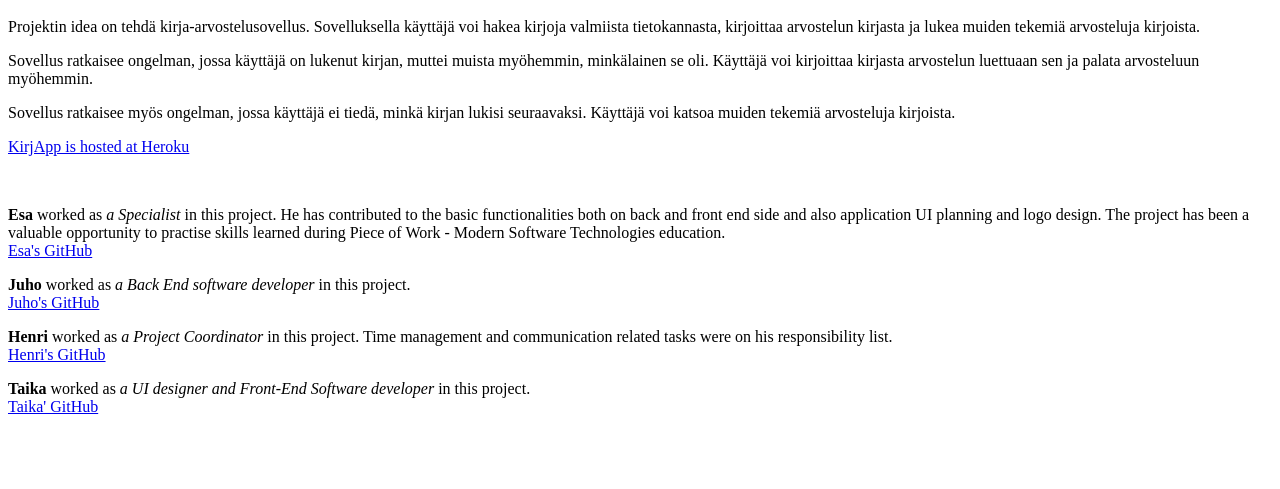
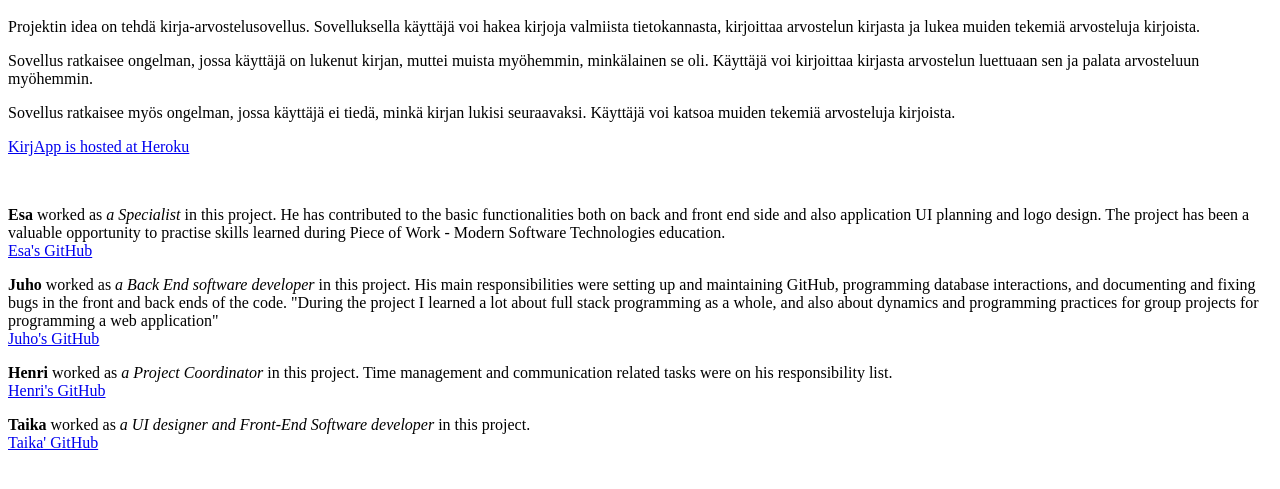
Before and after one commit to KirjApp/KirjApp.github.io, a plain HTML site: page index.html in a window 1280 px wide. Shown: the part 101-590 px from the top of the page. Drawn offline with Linux system fonts and the light colour scheme.

Commit message:
juhos description

```diff
--- a/index.html
+++ b/index.html
@@ -47,7 +47,9 @@
                     <a href="https://github.com/emakipa" target="_blank">Esa's GitHub</a></p>
             </section>
             <section class="col-sm">
-                <p><b>Juho</b> worked as <i>a Back End software developer</i> in this project.
+                <p><b>Juho</b> worked as <i>a Back End software developer</i> in this project. His main responsibilities were setting up and maintaining GitHub,
+				programming database interactions, and documenting and fixing bugs in the front and back ends of the code. "During the project I learned a lot
+				about full stack programming as a whole, and also about dynamics and programming practices for group projects for programming a web application"
                     <br>
                     <a href="https://github.com/jusahyod" target="_blank">Juho's GitHub</a></p>
             </section>
```
